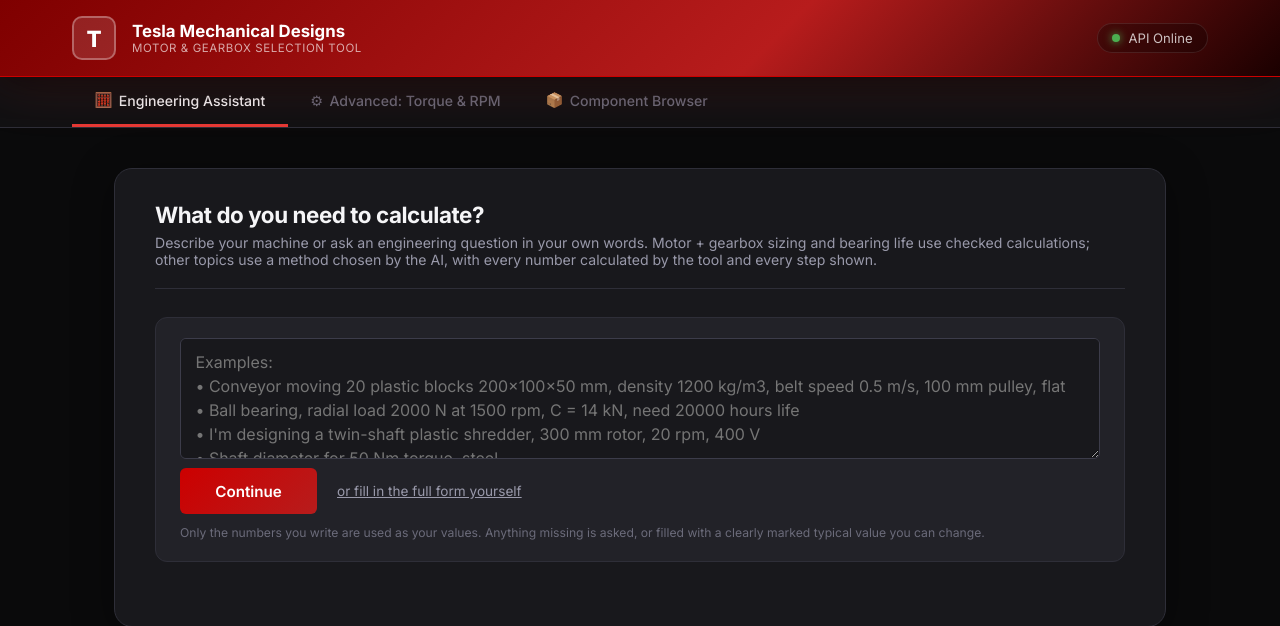
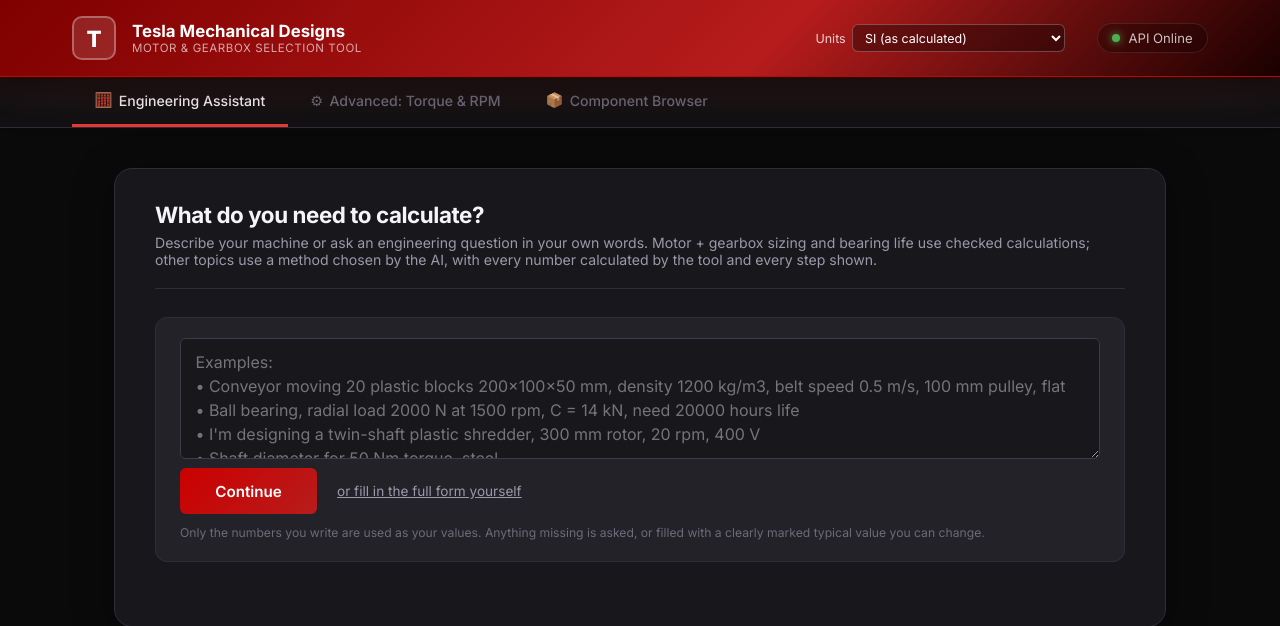
Before and after one commit to intilligentidiot/Engineering-Component-Selection---Design-Assistant, a FastAPI app: page / in a window 1280 px wide. Shown: the top 626 px of the page. Run offline with FastAPI, Linux system fonts and the light colour scheme.

Commit message:
Unit selection for results and project inputs
Engineer feedback: users work in different units. Calculations still run
in the plan's own units; values are converted only for display and input.

- static/js/units.js: SI base and derived units, plane/solid angle and
  common engineering units (rpm, t/h, kg/m, N·m, kgf, bar, psi, hp, lbf...)
- Header 'Units' preset: SI as calculated, SI engineering (kN, kW, MPa),
  US customary; each result has its own unit dropdown that switches the
  whole family (e.g. every force to kN)
- Project inputs can be typed in any unit of their family
- 'Show working' stays in the units used for the calculation
- Conversion factors checked against known values (tests/js)

Co-Authored-By: Claude Opus 5.5 <noreply@anthropic.com>

```diff
--- a/static/css/style.css
+++ b/static/css/style.css
@@ -531,3 +531,19 @@ body {
 .pj-est-title { font-weight: 600; font-size: 0.86rem; margin-bottom: 0.2rem; }
 .pj-est-grid { display: grid; grid-template-columns: repeat(auto-fill, minmax(220px, 1fr)); gap: 0.8rem 1rem; margin: 0.7rem 0; }
 .pj-est-msg { color: var(--amber-400); }
+
+/* Units: header preset + per-value unit dropdowns */
+.units-pick { display: flex; align-items: center; gap: 0.4rem; font-size: 0.78rem; color: rgba(255,255,255,0.8); margin-left: auto; margin-right: 1rem; }
+.units-pick select { background: rgba(0,0,0,0.35); color: #fff; border: 1px solid rgba(255,255,255,0.25); border-radius: var(--radius-sm);
+                     padding: 0.3rem 0.5rem; font-family: var(--font); font-size: 0.78rem; cursor: pointer; }
+.units-pick select option { background: var(--dark-800); }
+.u-val { white-space: nowrap; }
+select.u-sel { background: transparent; color: var(--silver-400); border: 1px solid transparent; border-radius: 4px;
+               font-family: var(--font); font-size: 0.8em; padding: 0 0.15rem; cursor: pointer; }
+select.u-sel:hover, select.u-sel:focus { border-color: var(--dark-500); color: var(--silver-100); outline: none; }
+select.u-sel option { background: var(--dark-800); color: var(--silver-100); }
+.unit-badge.u-badge { padding: 0 0.3rem; }
+.unit-badge.u-badge select.u-sel { color: var(--silver-400); font-size: 0.76rem; font-weight: 700; }
+.u-note { font-weight: 400; color: var(--silver-600); font-size: 0.75rem; }
+.sz-req-val select.u-sel { font-size: 0.5em; vertical-align: middle; }
+@media (max-width: 720px) { .units-pick { margin: 0.4rem 0 0; } }
--- a/static/js/assistant.js
+++ b/static/js/assistant.js
@@ -198,7 +198,7 @@
         panel.hidden = false;
     }
 
-    const card = (label, val, unit, subtext, cls = "") => `<div class="sz-req ${cls}"><div class="sz-req-label">${esc(label)}</div><div class="sz-req-val">${fmt(val)} <span>${esc(unit)}</span></div>${subtext ? `<div class="sz-req-sub">${esc(subtext)}</div>` : ""}</div>`;
+    const card = (label, val, unit, subtext, cls = "") => `<div class="sz-req ${cls}"><div class="sz-req-label">${esc(label)}</div><div class="sz-req-val">${Units.family(unit) ? Units.valueHtml(val, unit) : `${fmt(val)} <span>${esc(unit)}</span>`}</div>${subtext ? `<div class="sz-req-sub">${esc(subtext)}</div>` : ""}</div>`;
     const stepsHtml = steps => `<ol class="sz-steps">${steps.map((s, i) => `
         <li class="sz-stepline">
             <div class="sz-step-head"><span class="sz-step-n">${i + 1}</span> ${esc(s.label || s.name)}</div>
--- a/static/js/project.js
+++ b/static/js/project.js
@@ -61,15 +61,25 @@
                     <div class="pj-src">${typical[i.symbol] ? "Suggested: " + esc(typical[i.symbol])
                         : estimated[i.symbol] ? esc(estimated[i.symbol]) : "Where to get it: " + esc(i.source_hint)}</div>
                     ${i.estimate && !quotes[i.symbol] ? `<button type="button" class="link-btn pj-est-btn" data-est="${i.symbol}">${estimated[i.symbol] ? "Change estimate" : "Don't have it? Estimate it"}</button>` : ""}</div>
-                <div class="input-row pj-input"><input type="number" step="any" data-pj="${i.symbol}" value="${esc(values[i.symbol] ?? "")}">${i.unit ? `<span class="unit-badge">${esc(i.unit)}</span>` : ""}</div>
+                <div class="input-row pj-input"><input type="number" step="any" data-pj="${i.symbol}" value="${esc(shownValue(i))}">${
+                    i.unit ? (Units.family(i.unit) ? `<span class="unit-badge u-badge">${Units.unitSelect(i.unit, Units.displayUnit(i.unit))}</span>` : `<span class="unit-badge">${esc(i.unit)}</span>`) : ""}</div>
                 <div class="pj-est" id="pj-est-${i.symbol}" hidden></div>
             </div>`).join("");
     }
 
+    // Values are stored in the plan's unit; the box shows them in the engineer's chosen unit
+    function shownValue(i) {
+        const v = values[i.symbol];
+        if (v === undefined || v === null || v === "") return "";
+        return String(Number(Units.convert(Number(v), i.unit, Units.displayUnit(i.unit)).toPrecision(6)));
+    }
+    Units.onChange(() => { if (plan && !area.hidden) renderInfo(); });
+
     info.addEventListener("input", e => {
         const k = e.target.dataset.pj;
         if (!k) return;
-        values[k] = e.target.value;
+        const inpDef = plan.inputs.find(x => x.symbol === k);
+        values[k] = e.target.value === "" ? "" : Units.convert(Number(e.target.value), Units.displayUnit(inpDef.unit), inpDef.unit);
         delete quotes[k]; delete typical[k]; delete estimated[k];
         const row = e.target.closest(".pj-row");
         row.classList.remove("suggested", "estimated");
@@ -174,10 +184,10 @@
         const rows = items.map(q => {
             if (!q.symbol) return `<div class="pj-res"><span>${esc(q.text)}</span><strong class="pj-none">not calculated by this plan</strong></div>`;
             const s = results[q.symbol];
-            if (s) return `<div class="pj-res"><span>${esc(q.text)}</span><strong>${fmt(s.result)} ${esc(s.unit)}</strong></div>`;
+            if (s) return `<div class="pj-res"><span>${esc(q.text)}</span><strong>${Units.valueHtml(s.result, s.unit)}</strong></div>`;
             const inp = plan.inputs.find(i => i.symbol === q.symbol);
             if (inp && values[q.symbol] !== undefined && values[q.symbol] !== "")
-                return `<div class="pj-res"><span>${esc(q.text)}</span><strong>${fmt(Number(values[q.symbol]))} ${esc(inp.unit)}</strong></div>`;
+                return `<div class="pj-res"><span>${esc(q.text)}</span><strong>${Units.valueHtml(Number(values[q.symbol]), inp.unit)}</strong></div>`;
             const f = from[q.symbol];
             const why = f && f.res.status === "WAITING" ? `waiting for: ${f.res.waiting_for.join(", ")}` : "waiting for information";
             return `<div class="pj-res"><span>${esc(q.text)}</span><strong class="pj-none">${esc(why)}</strong></div>`;
@@ -196,8 +206,8 @@
         } else if (r.status === "ERROR") {
             bodyHtml = `<div class="sz-note danger"><ul>${r.errors.map(x => `<li>${esc(x)}</li>`).join("")}</ul></div>`;
         } else if (c.kind === "formula") {
-            bodyHtml = `<div class="pj-results">${r.steps.map(s => `<div class="pj-res"><span>${esc(s.name)}</span><strong>${fmt(s.result)} ${esc(s.unit)}</strong></div>`).join("")}</div>
-                <details class="sz-details"><summary>Show working</summary><ol class="sz-steps">${r.steps.map((s, i) => `
+            bodyHtml = `<div class="pj-results">${r.steps.map(s => `<div class="pj-res"><span>${esc(s.name)}</span><strong>${Units.valueHtml(s.result, s.unit)}</strong></div>`).join("")}</div>
+                <details class="sz-details"><summary>Show working <span class="u-note">(in the units used for the calculation)</span></summary><ol class="sz-steps">${r.steps.map((s, i) => `
                     <li class="sz-stepline"><div class="sz-step-head"><span class="sz-step-n">${i + 1}</span> ${esc(s.name)}</div>
                     <div class="sz-formula">${esc(s.formula)}</div><div class="sz-subst">${esc(s.substitution)}</div>
                     ${s.note ? `<div class="sz-step-note">${esc(s.note)}</div>` : ""}</li>`).join("")}</ol></details>`;
@@ -205,9 +215,9 @@
             const b = r.bearing;
             const st = { MEETS: badge("DONE").replace("DONE", "MEETS"), DOES_NOT_MEET: `<span class="data-status DOES_NOT_MEET">DOES NOT MEET</span>` }[b.status] || "";
             bodyHtml = `<div class="pj-results">
-                ${b.life_h != null ? `<div class="pj-res"><span>Expected life (${esc(c.bearing_type)} bearing)</span><strong>${fmt(b.life_h)} h ${st}</strong></div>` : ""}
-                ${b.min_dynamic_rating_kn != null ? `<div class="pj-res"><span>Minimum dynamic load rating C</span><strong>${fmt(b.min_dynamic_rating_kn)} kN</strong></div>` : ""}
-                <div class="pj-res"><span>Equivalent load P</span><strong>${fmt(b.equivalent_load_n)} N</strong></div></div>
+                ${b.life_h != null ? `<div class="pj-res"><span>Expected life (${esc(c.bearing_type)} bearing)</span><strong>${Units.valueHtml(b.life_h, "h")} ${st}</strong></div>` : ""}
+                ${b.min_dynamic_rating_kn != null ? `<div class="pj-res"><span>Minimum dynamic load rating C</span><strong>${Units.valueHtml(b.min_dynamic_rating_kn, "kN")}</strong></div>` : ""}
+                <div class="pj-res"><span>Equivalent load P</span><strong>${Units.valueHtml(b.equivalent_load_n, "N")}</strong></div></div>
                 <details class="sz-details"><summary>Show working</summary><ol class="sz-steps">${b.steps.map((s, i) => `
                     <li class="sz-stepline"><div class="sz-step-head"><span class="sz-step-n">${i + 1}</span> ${esc(s.label)}</div>
                     <div class="sz-formula">${esc(s.formula)}</div><div class="sz-subst">${esc(s.substitution)}</div></li>`).join("")}</ol>
@@ -220,13 +230,13 @@
                     : r.internet_source === "UNAVAILABLE" ? `<span class="data-status DOES_NOT_MEET">UNAVAILABLE</span>` : ""}</div>
                 ${net.length ? `<div class="pj-results">${net.map(x => `<div class="pj-res"><span>${esc(x.manufacturer)} ${esc(x.product || "")} ${x.part_number ? "· " + esc(x.part_number) : ""}
                         ${x.url ? ` <a class="source-link" href="${esc(x.url)}" target="_blank" rel="noopener">product page</a>` : ""}</span>
-                    <strong>${x.output_torque_nm != null ? fmt(x.output_torque_nm) + " N·m @ " + fmt(x.output_speed_rpm) + " rpm " : ""}<span class="data-status ${esc(x.status)}">${esc((x.status || "").replace(/_/g, " "))}</span>
+                    <strong>${x.output_torque_nm != null ? Units.valueHtml(x.output_torque_nm, "N·m") + " @ " + Units.valueHtml(x.output_speed_rpm, "rpm") + " " : ""}<span class="data-status ${esc(x.status)}">${esc((x.status || "").replace(/_/g, " "))}</span>
                     ${x.fit != null ? `<span class="fit-pill">${x.fit}% fit</span>` : ""}</strong></div>`).join("")}</div>`
                   : `<div class="pj-wait">No internet product met the requirement.</div>`}`;
             bodyHtml = m.length
                 ? `<div class="pj-results">${m.map((x, i) => `<div class="pj-res"><span>${i + 1}. ${esc(x.motor)} (${esc(x.motor_maker)}) + ${esc(x.gearbox)} ${x.ratio}:1</span>
-                    <strong>${fmt(x.output_torque_nm)} N·m @ ${fmt(x.output_speed_rpm)} rpm ${x.fit != null ? `<span class="fit-pill">${x.fit}% fit</span>` : ""}</strong></div>`).join("")}</div>${netHtml}`
-                : `<div class="pj-wait">No motor + gearbox in the built-in list can deliver ${fmt(r.used.required_torque_nm)} N·m × ${fmt(r.used.service_factor ?? 1)} at ${fmt(r.used.required_speed_rpm)} rpm on ${fmt(r.used.max_voltage_v)} V.
+                    <strong>${Units.valueHtml(x.output_torque_nm, "N·m")} @ ${Units.valueHtml(x.output_speed_rpm, "rpm")} ${x.fit != null ? `<span class="fit-pill">${x.fit}% fit</span>` : ""}</strong></div>`).join("")}</div>${netHtml}`
+                : `<div class="pj-wait">No motor + gearbox in the built-in list can deliver ${Units.valueHtml(r.used.required_torque_nm, "N·m")} × ${fmt(r.used.service_factor ?? 1)} at ${Units.valueHtml(r.used.required_speed_rpm, "rpm")} on ${Units.valueHtml(r.used.max_voltage_v, "V")}.
                     Tick "Also search the internet" above, or use these requirements with a supplier.</div>${netHtml}`;
         }
         const noMatch = c.kind === "motor_selection" && r.status === "DONE" && !(r.motors || []).length;
--- a/static/js/sizing.js
+++ b/static/js/sizing.js
@@ -532,12 +532,12 @@
         proofTitle.textContent = "What your machine needs";
         proofSub.textContent = `${appName}${body.material?.name ? " · " + body.material.name : ""} — calculated only from your inputs, physical constants and the defaults listed below.`;
 
-        const card = (label, val, unit, sub, cls = "") => `<div class="sz-req ${cls}"><div class="sz-req-label">${label}</div><div class="sz-req-val">${fmt(val)} <span>${unit}</span></div>${sub ? `<div class="sz-req-sub">${sub}</div>` : ""}</div>`;
+        const card = (label, val, unit, sub, cls = "") => `<div class="sz-req ${cls}"><div class="sz-req-label">${label}</div><div class="sz-req-val">${Units.family(unit) ? Units.valueHtml(val, unit) : `${fmt(val)} <span>${unit}</span>`}</div>${sub ? `<div class="sz-req-sub">${sub}</div>` : ""}</div>`;
 
         const points = sized.operating_points.length > 1 ? `
             <h4 class="sz-sub">Operating points</h4>
             <table class="spec-table sz-points"><tr><td><strong>Point</strong></td><td><strong>Speed</strong></td><td><strong>Running torque</strong></td><td><strong>Peak torque</strong></td></tr>
-            ${sized.operating_points.map(p => `<tr><td>${esc(p.label)}</td><td>${fmt(p.speed_rpm)} rpm</td><td>${fmt(p.run_torque_nm)} N·m</td><td>${fmt(p.peak_torque_nm)} N·m</td></tr>`).join("")}
+            ${sized.operating_points.map(p => `<tr><td>${esc(p.label)}</td><td>${Units.valueHtml(p.speed_rpm, "rpm")}</td><td>${Units.valueHtml(p.run_torque_nm, "N·m")}</td><td>${Units.valueHtml(p.peak_torque_nm, "N·m")}</td></tr>`).join("")}
             </table>` : "";
 
         const steps = sized.steps.map((s, i) => {
--- /dev/null
+++ b/static/js/units.js
@@ -0,0 +1,156 @@
+/* Tesla Mechanical Designs — unit conversion for display and input only.
+ *
+ * The engineering calculations always run in the plan's own units (SI-based).
+ * This file converts values only at the edges: when a number is shown, and
+ * when an engineer types a number in a different unit. "Show working" keeps the
+ * units the calculation actually used.
+ *
+ * Each unit belongs to a family (force, torque, length…). Conversion goes via
+ * the family's base unit: base = value × factor (+ offset for temperatures).
+ * Choosing a unit for one value sets the preference for its whole family, so
+ * e.g. switching one force to kN switches every force on the page.
+ */
+
+(() => {
+    const PI = Math.PI;
+    // family → { unit: [factor to base, offset] }
+    const FAMILIES = {
+        length:       { "m": [1], "mm": [1e-3], "cm": [1e-2], "km": [1e3], "µm": [1e-6], "in": [0.0254], "ft": [0.3048], "yd": [0.9144] },
+        area:         { "m²": [1], "mm²": [1e-6], "cm²": [1e-4], "in²": [6.4516e-4], "ft²": [0.09290304] },
+        volume:       { "m³": [1], "L": [1e-3], "cm³": [1e-6], "mm³": [1e-9], "in³": [1.6387064e-5], "ft³": [0.028316846592] },
+        mass:         { "kg": [1], "g": [1e-3], "t": [1e3], "lb": [0.45359237], "short ton": [907.18474] },
+        time:         { "s": [1], "ms": [1e-3], "min": [60], "h": [3600] },
+        current:      { "A": [1], "mA": [1e-3], "kA": [1e3] },
+        temperature:  { "K": [1, 0], "°C": [1, 273.15], "°F": [5 / 9, 459.67 * 5 / 9] },
+        amount:       { "mol": [1], "kmol": [1e3] },
+        luminous:     { "cd": [1] },
+        angle:        { "rad": [1], "deg": [PI / 180], "°": [PI / 180], "rev": [2 * PI] },
+        solid_angle:  { "sr": [1] },
+        frequency:    { "Hz": [1], "kHz": [1e3] },
+        rot_speed:    { "rpm": [2 * PI / 60], "rad/s": [1], "rev/s": [2 * PI] },
+        speed:        { "m/s": [1], "m/min": [1 / 60], "km/h": [1 / 3.6], "ft/min": [0.00508], "ft/s": [0.3048], "mm/s": [1e-3] },
+        acceleration: { "m/s²": [1], "g₀": [9.80665], "ft/s²": [0.3048] },
+        force:        { "N": [1], "kN": [1e3], "MN": [1e6], "kgf": [9.80665], "lbf": [4.4482216152605], "kip": [4448.2216152605] },
+        torque:       { "N·m": [1], "kN·m": [1e3], "N·mm": [1e-3], "kgf·m": [9.80665], "lbf·ft": [1.3558179483314], "lbf·in": [0.1129848290276] },
+        pressure:     { "Pa": [1], "kPa": [1e3], "MPa": [1e6], "GPa": [1e9], "N/mm²": [1e6], "bar": [1e5], "psi": [6894.757293168], "ksi": [6894757.293168] },
+        energy:       { "J": [1], "kJ": [1e3], "MJ": [1e6], "Wh": [3600], "kWh": [3.6e6], "BTU": [1055.05585262] },
+        power:        { "W": [1], "kW": [1e3], "MW": [1e6], "hp": [745.69987158227], "PS": [735.49875] },
+        charge:       { "C": [1], "mAh": [3.6], "Ah": [3600] },
+        voltage:      { "V": [1], "mV": [1e-3], "kV": [1e3] },
+        resistance:   { "Ω": [1], "kΩ": [1e3], "MΩ": [1e6] },
+        capacitance:  { "F": [1], "µF": [1e-6], "nF": [1e-9], "pF": [1e-12] },
+        mag_flux:     { "Wb": [1], "mWb": [1e-3] },
+        flux_density: { "T": [1], "mT": [1e-3], "G": [1e-4] },
+        inductance:   { "H": [1], "mH": [1e-3], "µH": [1e-6] },
+        lum_flux:     { "lm": [1] },
+        density:      { "kg/m³": [1], "g/cm³": [1e3], "t/m³": [1e3], "lb/ft³": [16.01846337] },
+        mass_flow:    { "kg/s": [1], "kg/h": [1 / 3600], "t/h": [1000 / 3600], "lb/h": [0.45359237 / 3600], "short ton/h": [907.18474 / 3600] },
+        linear_mass:  { "kg/m": [1], "g/m": [1e-3], "lb/ft": [1.48816394357] },
+        inertia:      { "kg·m²": [1], "kg·mm²": [1e-6], "lb·ft²": [0.0421401100938] },
+    };
+
+    // Spellings that mean the same unit
+    const ALIASES = {
+        "Nm": "N·m", "N.m": "N·m", "N*m": "N·m", "kNm": "kN·m", "Nmm": "N·mm",
+        "kg/m3": "kg/m³", "m/s2": "m/s²", "kgm2": "kg·m²", "kg.m2": "kg·m²", "kg·m^2": "kg·m²",
+        "m2": "m²", "mm2": "mm²", "m3": "m³", "degC": "°C", "tph": "t/h", "r/min": "rpm", "rev/min": "rpm", "ohm": "Ω",
+    };
+
+    const UNIT_FAMILY = {};
+    Object.entries(FAMILIES).forEach(([fam, units]) => Object.keys(units).forEach(u => { UNIT_FAMILY[u] = fam; }));
+
+    // Presets: family → preferred display unit (families not listed keep the calculation's unit)
+    const PRESETS = {
+        "as-calculated": { label: "SI (as calculated)", units: {} },
+        "si-eng": { label: "SI engineering (kN, kW, MPa)", units: {
+            force: "kN", torque: "kN·m", power: "kW", pressure: "MPa", energy: "kJ", mass_flow: "t/h" } },
+        "us": { label: "US customary (lbf, hp, psi, in)", units: {
+            length: "in", mass: "lb", force: "lbf", torque: "lbf·ft", power: "hp", pressure: "psi", speed: "ft/min",
+            density: "lb/ft³", mass_flow: "short ton/h", linear_mass: "lb/ft", temperature: "°F", inertia: "lb·ft²",
+            area: "in²", volume: "ft³", acceleration: "ft/s²", energy: "BTU" } },
+    };
+
+    const norm = u => ALIASES[(u || "").trim()] || (u || "").trim();
+    const family = u => UNIT_FAMILY[norm(u)] || null;
+
+    function toBase(v, unit) {
+        const u = norm(unit), f = FAMILIES[family(u)]?.[u];
+        return f ? v * f[0] + (f[1] || 0) : v;
+    }
+    function fromBase(v, unit) {
+        const u = norm(unit), f = FAMILIES[family(u)]?.[u];
+        return f ? (v - (f[1] || 0)) / f[0] : v;
+    }
+    const convert = (v, from, to) => (family(from) && family(from) === family(to)) ? fromBase(toBase(v, from), to) : v;
+
+    // ── Preferences (remembered in this browser only) ────────
+    let preset = "as-calculated", famPref = {};
+    try {
+        preset = localStorage.getItem("tmd.units.preset") || preset;
+        famPref = JSON.parse(localStorage.getItem("tmd.units.families") || "{}");
+    } catch { /* storage unavailable — defaults are fine */ }
+    if (!PRESETS[preset]) preset = "as-calculated";
+    const save = () => {
+        try { localStorage.setItem("tmd.units.preset", preset); localStorage.setItem("tmd.units.families", JSON.stringify(famPref)); }
+        catch { /* ignore */ }
+    };
+
+    /** The unit to show for a value calculated in `calcUnit`. */
+    function displayUnit(calcUnit) {
+        const u = norm(calcUnit), fam = family(u);
+        if (!fam) return u;
+        return famPref[fam] || PRESETS[preset].units[fam] || u;
+    }
+
+    const fmt = x => (x === null || x === undefined || Number.isNaN(x)) ? "—"
+        : Math.abs(x) >= 1e4 ? Math.round(x).toLocaleString() : String(Number(Number(x).toPrecision(4)));
+    const esc = s => String(s ?? "").replace(/[&<>"']/g, c => ({ "&": "&amp;", "<": "&lt;", ">": "&gt;", '"': "&quot;", "'": "&#39;" }[c]));
+
+    function unitSelect(calcUnit, shown, cls = "u-sel") {
+        const fam = family(calcUnit);
+        if (!fam || Object.keys(FAMILIES[fam]).length < 2) return `<span class="u-unit">${esc(shown)}</span>`;
+        return `<select class="${cls}" data-family="${fam}" title="Change unit">${
+            Object.keys(FAMILIES[fam]).map(u => `<option value="${esc(u)}" ${u === shown ? "selected" : ""}>${esc(u)}</option>`).join("")}</select>`;
+    }
+
+    /** A result value with its own unit dropdown. The calculated value and unit are kept in data attributes. */
+    function valueHtml(v, calcUnit) {
+        const u = norm(calcUnit), shown = displayUnit(u);
+        return `<span class="u-val" data-base="${v}" data-unit="${esc(u)}"><span class="u-num">${fmt(convert(v, u, shown))}</span> ${unitSelect(u, shown)}</span>`;
+    }
+
+    /** Re-draw every result value on the page in the current preferred units. */
+    function refresh(root = document) {
+        root.querySelectorAll(".u-val").forEach(el => {
+            const u = el.dataset.unit, shown = displayUnit(u), v = Number(el.dataset.base);
+            el.querySelector(".u-num").textContent = fmt(convert(v, u, shown));
+            const sel = el.querySelector("select.u-sel");
+            if (sel) sel.value = shown;
+        });
+        listeners.forEach(fn => fn());
+    }
+
+    const listeners = [];
+    function setFamily(fam, unit) { famPref[fam] = unit; save(); refresh(); }
+    function setPreset(p) { preset = PRESETS[p] ? p : "as-calculated"; famPref = {}; save(); refresh(); }
+
+    // A unit dropdown on any result value sets the unit for its whole family
+    document.addEventListener("change", e => {
+        const sel = e.target.closest("select.u-sel");
+        if (sel) setFamily(sel.dataset.family, sel.value);
+    });
+
+    // Header preset selector
+    document.addEventListener("DOMContentLoaded", () => {
+        const head = document.getElementById("units-preset");
+        if (!head) return;
+        head.innerHTML = Object.entries(PRESETS).map(([k, p]) => `<option value="${k}" ${k === preset ? "selected" : ""}>${esc(p.label)}</option>`).join("");
+        head.addEventListener("change", () => setPreset(head.value));
+    });
+
+    window.Units = {
+        FAMILIES, family, norm, convert, toBase, fromBase, displayUnit, valueHtml, unitSelect, refresh,
+        setFamily, setPreset, onChange: fn => listeners.push(fn), fmt,
+        get preset() { return preset; },
+    };
+})();
--- a/templates/index.html
+++ b/templates/index.html
@@ -7,7 +7,7 @@
     <meta name="description" content="Professional engineering decision-support tool for motor and gearbox selection by Tesla Mechanical Designs.">
     <link rel="preconnect" href="https://fonts.googleapis.com">
     <link href="https://fonts.googleapis.com/css2?family=Inter:wght@300;400;500;600;700;800&family=JetBrains+Mono:wght@400;500&display=swap" rel="stylesheet">
-    <link rel="stylesheet" href="/static/css/style.css?v=8.9">
+    <link rel="stylesheet" href="/static/css/style.css?v=9.0">
 </head>
 <body>
 
@@ -21,6 +21,9 @@
                     <span class="logo-secondary">Motor & Gearbox Selection Tool</span>
                 </div>
             </div>
+            <label class="units-pick">Units
+                <select id="units-preset" title="Units used to show results"></select>
+            </label>
             <div class="header-status">
                 <span class="status-dot" id="status-dot"></span>
                 <span id="api-status-label">Connecting...</span>
@@ -331,9 +334,10 @@
            <strong>Source B:</strong> Internet Discovery</p>
     </footer>
 
-    <script src="/static/js/main.js?v=8.9"></script>
-    <script src="/static/js/sizing.js?v=8.9"></script>
-    <script src="/static/js/assistant.js?v=8.9"></script>
-    <script src="/static/js/project.js?v=8.9"></script>
+    <script src="/static/js/units.js?v=9.0"></script>
+    <script src="/static/js/main.js?v=9.0"></script>
+    <script src="/static/js/sizing.js?v=9.0"></script>
+    <script src="/static/js/assistant.js?v=9.0"></script>
+    <script src="/static/js/project.js?v=9.0"></script>
 </body>
 </html>
```
Also changed, not shown: tests/js/units_check.js (added, +31 -0 lines), tests/test_units_js.py (added, +21 -0 lines).
